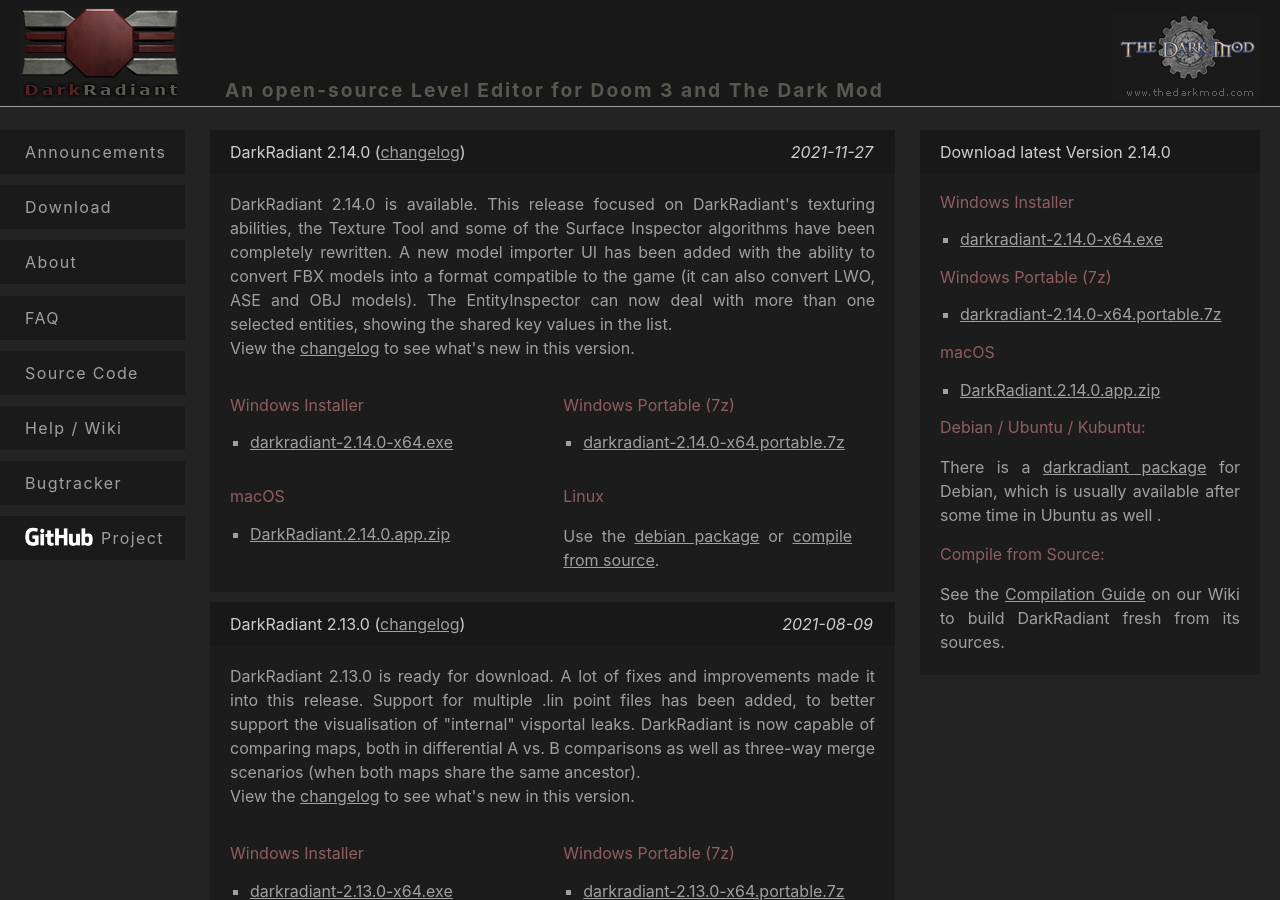
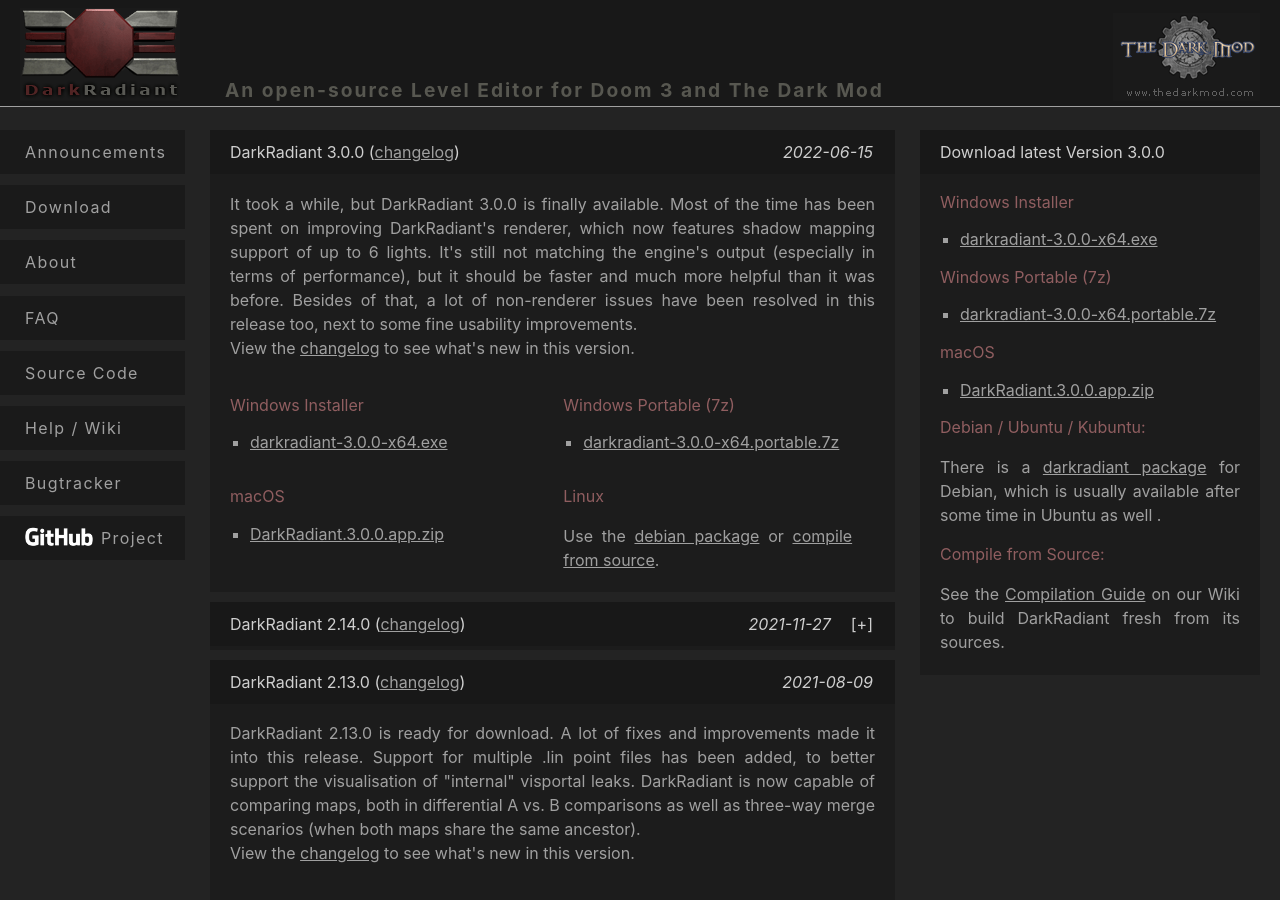
Before and after one commit to codereader/codereader.github.io, a Jekyll site: the page built from download.md, in a window 1280 px wide and 900 px high. Built offline with Jekyll 4.4.1, drawn with Linux system fonts in a browser that asks for light colours.

```diff
--- a/_config.yml
+++ b/_config.yml
@@ -14,13 +14,13 @@
 # You can create any custom variable you would like, and they will be accessible
 # in the templates via {{ site.myvariable }}.
 title: DarkRadiant
-email: your-email@example.com
+email: non-existent@darkradiant.net
 description: > # this means to ignore newlines until "baseurl:"
   DarkRadiant, an open-source level editor for Doom3 and The Dark Mod.
 baseurl: "" # the subpath of your site, e.g. /blog
-url: "" # the base hostname & protocol for your site, e.g. http://example.com
+url: "https://www.darkradiant.net"
 github_username:  codereader
-dr_latest_ver: 2.14.0
+dr_latest_ver: 3.0.0
 
 # Build settings
 markdown: kramdown
--- a/download.md
+++ b/download.md
@@ -44,6 +44,31 @@ title: DarkRadiant Downloads
 </script>
 
 <div class="section download latest">
+  <h2>
+    <span class="">DarkRadiant 3.0.0</span>
+    <span class="date">2022-06-15</span>
+    <span class="changelog">({% include bugtracker_changelog_link.md version=99 %})</span>
+  </h2>
+  <p>It took a while, but DarkRadiant 3.0.0 is finally available. Most of the time has been spent on improving DarkRadiant's renderer, which now features shadow mapping support of up to 6 lights. It's still not matching the engine's output (especially in terms of performance), but it should be faster and much more helpful than it was before. Besides of that, a lot of non-renderer issues have been resolved in this release too, next to some fine usability improvements.
+  <br />
+  View the {% include bugtracker_changelog_link.md version=99 %} to see what's new in this version.</p>
+  <div class="col1">
+    {% include download-github-win.md ver='3.0.0' x64only=true %}
+  </div>
+  <div class="col2">
+    {% include download-github-win-portable.md ver='3.0.0' x64only=true %}
+  </div>
+  <div class="col1">
+    <h3>macOS</h3>
+    <p><ul><li><a href="https://github.com/codereader/DarkRadiant/releases/download/3.0.0/DarkRadiant.3.0.0.app.zip">DarkRadiant.3.0.0.app.zip</a></li></ul></p>
+  </div>
+  <div class="col2">
+    <h3>Linux</h3>
+    <p>Use the <a href="https://packages.debian.org/sid/darkradiant">debian package</a> or <a href="source.html">compile from source</a>.</p>
+  </div>
+</div>
+
+<div class="section download">
   <h2>
     <span class="">DarkRadiant 2.14.0</span>
     <span class="date">2021-11-27</span>
```
Also changed, not shown: index.md (+12 -0 lines), images/screenshots/lighting_mode_with_shadows.jpg (added).
